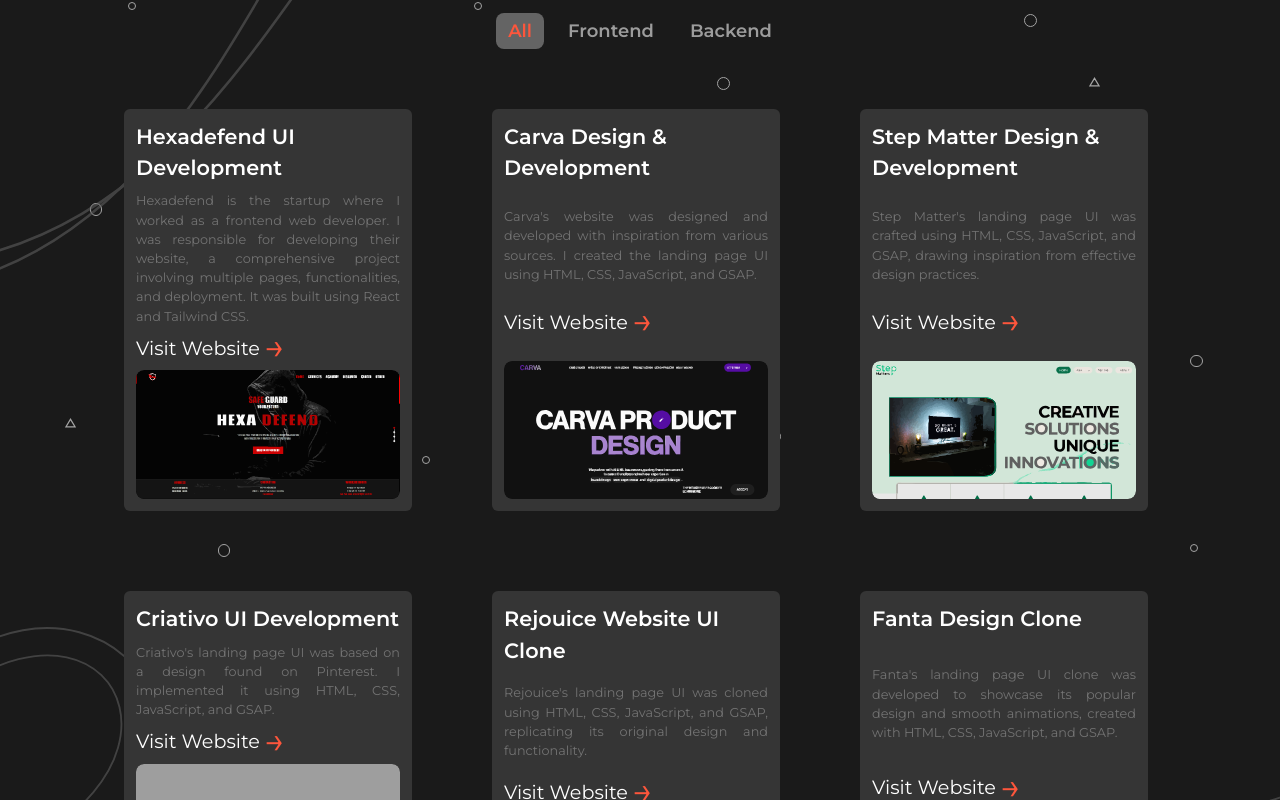
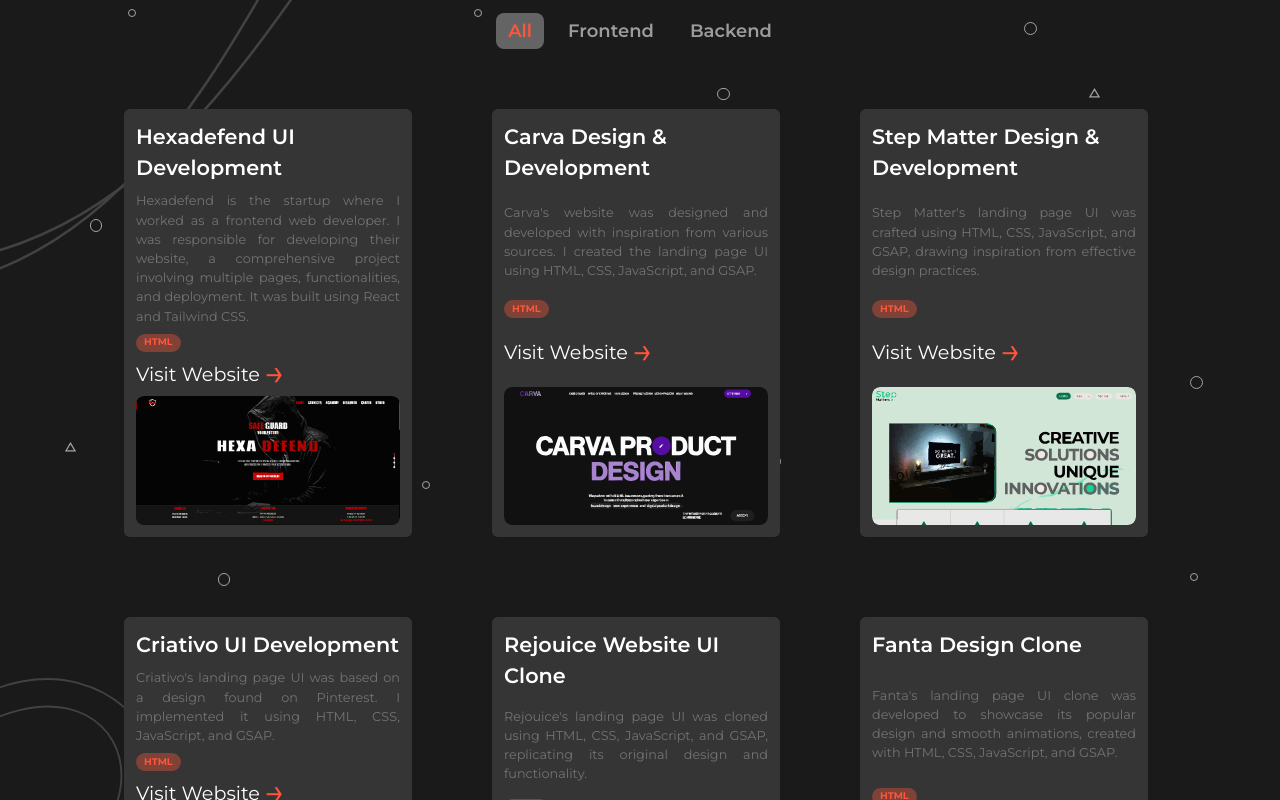
Before and after one commit to pravesh-dev/Portfolio, a React (Vite) app: page / in a window 1280 px wide. Shown: the part 2575-3375 px from the top of the page. Built offline with nearby package versions, Linux system fonts and the light colour scheme; grey boxes are pictures that could not be loaded.

Commit message:
added skills used button in project

```diff
--- a/src/Components/Projects.jsx
+++ b/src/Components/Projects.jsx
@@ -31,7 +31,7 @@
     return displayedProjects.map((project, index) => (
       <div
         key={index}
-        className="w-36 bg-[#353535] p-[0.33rem] rounded-md sm:w-56 flex flex-col justify-between sm:gap-2 sm:p-3 lg:w-64 xl:w-72"
+        className="w-36 bg-[#353535] p-[0.33rem] rounded-md sm:w-56 flex gap-1 flex-col justify-between sm:gap-2 sm:p-3 lg:w-64 xl:w-72"
       >
         <h2 className="text-white text-[0.7rem] font-semibold sm:text-[1rem] lg:text-[1.3rem]">
           {project.name}
@@ -39,6 +39,9 @@
         <p className="text-neutral-500 text-[0.5rem] text-justify sm:text-[0.65rem] lg:text-[0.8rem]">
           {project.para}
         </p>
+        <div className="w-full flex flex-wrap gap-1">
+          <button className="px-2 py-[0.11rem] rounded-full bg-[#fd563c60] text-primary font-bold text-[0.6rem]">HTML</button>
+        </div>
         <a
           href={project.link}
           target="_blank"
```
